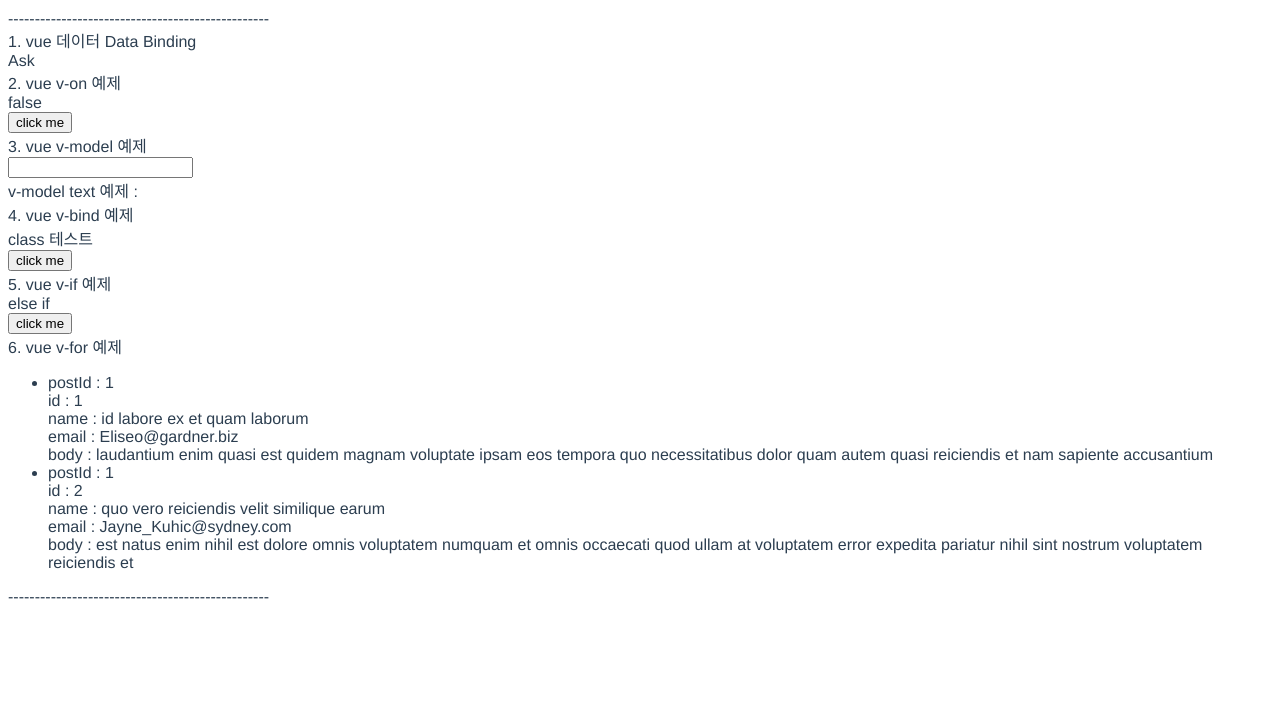
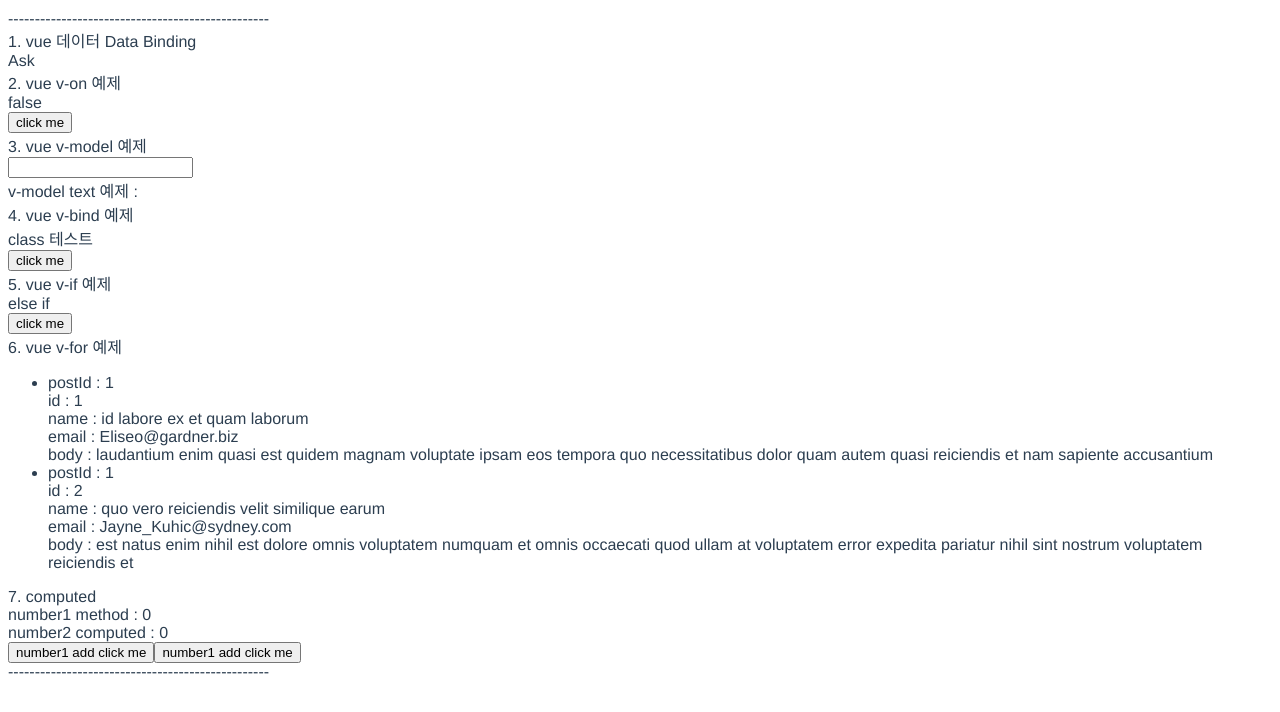
Before and after one commit to cowaymcnc4003/vue2Start, a Vue app in the folder my-project/: page / in a window 1280 px wide. Shown: the top 712 px of the page. Built offline with nearby package versions, Linux system fonts and the light colour scheme.

Commit message:
computed

```diff
--- a/my-project/src/view/TextView.vue
+++ b/my-project/src/view/TextView.vue
@@ -22,7 +22,7 @@
         <button @click="chageIf">click me</button>
         <div>6. vue v-for 예제</div>
         <ul>
-            <li v-for="user in userList" :key="user">
+            <li v-for="user in userList" :key="user.id">
                 <div>postId : {{ user.postId }}</div>
                 <div>id : {{ user.id }}</div>
                 <div>name : {{ user.name }}</div>
@@ -30,6 +30,15 @@
                 <div>body : {{ user.body }}</div>
             </li>
         </ul>
+        <div>7. computed</div>
+        <!-- <div>number1 : {{ number1 }}</div>
+        <div>number2 : {{ number2 }}</div> -->
+        <div>number1 method : {{ chageSum1() }}</div>
+        <div>number2 computed : {{ chageSum2 }}</div>
+        <button @click="number1 = 5;">number1 add click me</button>
+        <button @click="number2 = 5;">number1 add click me</button>
+        <!-- <button @click="number2++">number2 add click me</button> -->
+        <!-- <button @click="chageSum">click me</button> -->
         <div>-------------------------------------------------</div>
     </div>
 </template>
@@ -62,6 +71,9 @@ export default {
             vBindClickFlg: false,
             showHide: false,
             userList: [],
+            number1: 0,
+            number2: 0,
+            sumNumber: 1,
         }
     },
     methods: {
@@ -74,7 +86,17 @@ export default {
         chageClass() {
             this.vBindClickFlg = !this.vBindClickFlg;
         },
+        chageSum1() {
+            console.log(`methods this.number2 ${this.number1}`);
+            return this.number1;
+        },
     },
+    computed: {
+        chageSum2() {
+            console.log(`computed this.number2 ${this.number2}`);
+            return this.number2;
+        },
+    }
 }
 </script>
 
```
